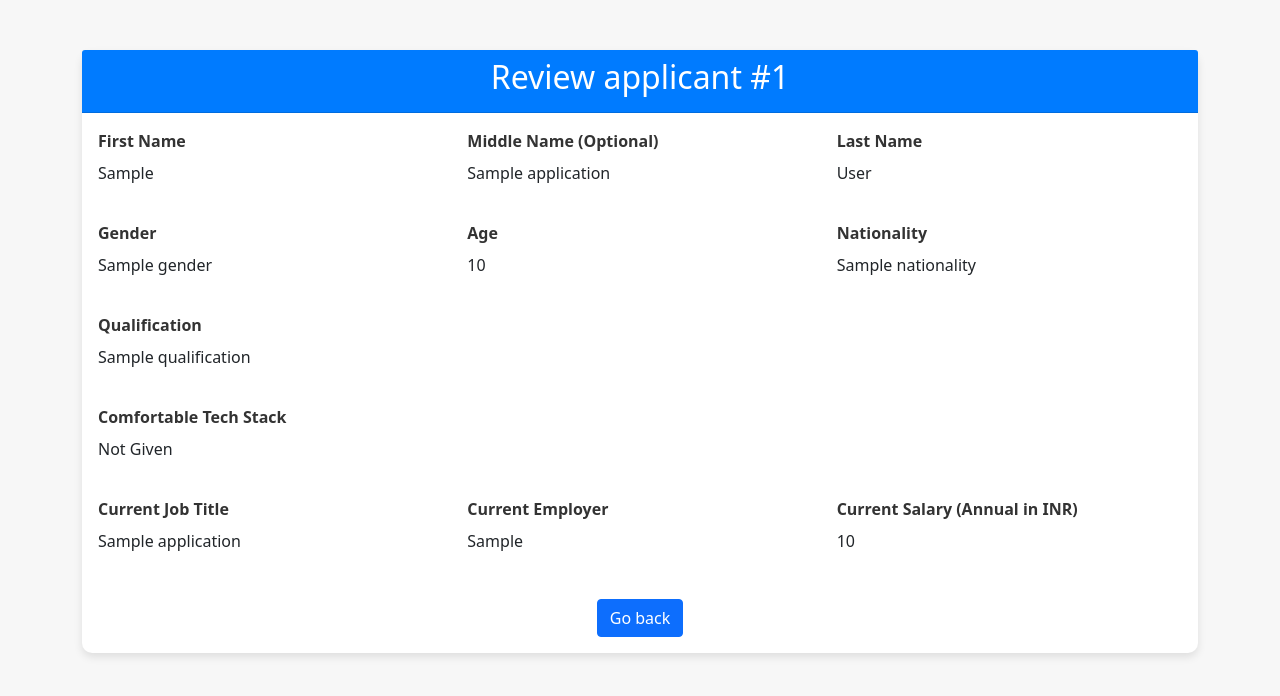
After one commit to ABKon2002/Careers-website-V2, a Flask app: template Templates/ApplicantDetails.html in a window 1280 px wide. The commit adds this page. Shown: the top 696 px of the page. Run offline with Flask 3, Linux system fonts and the light colour scheme; the template is opened without the code that fills it: most values are stand-ins (such as "Sample title", 1, 10 or a date in 2020).

Commit message:
Added review application page

```diff
--- /dev/null
+++ b/Templates/ApplicantDetails.html
@@ -0,0 +1,129 @@
+<!DOCTYPE html>
+<html lang="en">
+<head>
+    <meta charset="UTF-8">
+    <meta name="viewport" content="width=device-width, initial-scale=1.0">
+    <title>Review Applicant</title>
+    <link href="https://cdn.jsdelivr.net/npm/bootstrap@5.1.3/dist/css/bootstrap.min.css" rel="stylesheet">
+    <style>
+        body {
+            background-color: #f7f7f7;
+        }
+        .card {
+            margin-top: 30px;
+            border: none;
+            border-radius: 10px;
+            box-shadow: 0 4px 8px rgba(0,0,0,0.1);
+        }
+        .card-header {
+            background-color: #007bff;
+            color: white;
+            border-top-left-radius: 10px;
+            border-top-right-radius: 10px;
+        }
+        .form-label {
+            font-weight: bold;
+            color: #333;
+        }
+        .container {
+            margin-top: 50px;
+        }
+        .confirm-btn {
+            margin-top: 30px;
+        }
+        .row {
+            margin-bottom: 20px;
+        }
+    </style>
+</head>
+<body>
+
+    <div class="container">
+        <div class="card">
+            <div class="card-header text-center">
+                <h2>Review applicant #{{application['Application_ID']}}</h2>
+            </div>
+            <div class="card-body">
+                <!-- Name Details -->
+                <div class="row">
+                    <div class="col-md-4">
+                        <label class="form-label">First Name</label>
+                        <p>{{ application['First_name'] }}</p>
+                    </div>
+                    <div class="col-md-4">
+                        <label class="form-label">Middle Name (Optional)</label>
+                        {% if application['Middle_name'] %}
+                            <p>{{ application['Middle_name'] }}</p>
+                        {% else %}
+                            <p> - </p>
+                        {% endif %}
+                    </div>
+                    <div class="col-md-4">
+                        <label class="form-label">Last Name</label>
+                        <p>{{ application['Last_name'] }}</p>
+                    </div>
+                </div>
+
+                <!-- Personal Info -->
+                <div class="row">
+                    <div class="col-md-4">
+                        <label class="form-label">Gender</label>
+                        <p>{{ application['Gender'] }}</p>
+                    </div>
+                    <div class="col-md-4">
+                        <label class="form-label">Age</label>
+                        <p>{{ application['Age'] }}</p>
+                    </div>
+                    <div class="col-md-4">
+                        <label class="form-label">Nationality</label>
+                        <p>{{ application['Nationality'] }}</p>
+                    </div>
+                </div>
+
+                <!-- Qualification -->
+                <div class="row">
+                    <div class="col-md-12">
+                        <label class="form-label">Qualification</label>
+                        <p>{{ application['Qualification'] }}</p>
+                    </div>
+                </div>
+
+                <!-- Comfortable Tech Stack -->
+                <div class="row">
+                    <div class="col-md-12">
+                        <label class="form-label">Comfortable Tech Stack</label>
+                        {% if application['Tech_stack'] %}
+                            <p>{{', '.join(application['Tech_stack']) }}</p>
+                        {% else %}
+                            <p> Not Given </p>
+                        {% endif %}
+                    </div>
+                </div>
+
+                <!-- Current Job -->
+                <div class="row">
+                    <div class="col-md-4">
+                        <label class="form-label">Current Job Title</label>
+                        <p>{{ application['Current_title'] }}</p>
+                    </div>
+                    <div class="col-md-4">
+                        <label class="form-label">Current Employer</label>
+                        <p>{{ application['Current_employer'] }}</p>
+                    </div>
+                    <div class="col-md-4">
+                        <label class="form-label">Current Salary (Annual in INR)</label>
+                        <p>{{ application['Current_salary'] }}</p>
+                    </div>
+                </div>
+
+                <!-- Confirm Button -->
+                <div class="text-center confirm-btn">
+                    <a href="/applications" class="btn btn-primary">Go back</a>
+                </div>
+            </div>
+        </div>
+    </div>
+
+    <script src="https://cdn.jsdelivr.net/npm/bootstrap@5.1.3/dist/js/bootstrap.bundle.min.js"></script>
+</body>
+</html>
--- a/Templates/adminDashboard.html
+++ b/Templates/adminDashboard.html
@@ -46,7 +46,7 @@
         <div class="row">
             <!-- View Applications Card -->
             <div class="col-md-4">
-                <a href="" class="text-decoration-none">
+                <a href="/applications" class="text-decoration-none">
                     <div class="card">
                         <div class="card-icon">
                             <i class="bi bi-file-earmark-text-fill"></i>
--- a/app.py
+++ b/app.py
@@ -133,9 +133,23 @@ def confirm_submission(ID):
     DO.add_application_to_DB(ID, data)
     return render_template('applicationSuccess.html', ID = ID)
 
-@app.route("/admin")
+@app.route("/admin")   # Make it require login
 def admin_dashboard():
     return render_template('adminDashboard.html')
 
+@app.route("/applications")     # Make it require login
+def view_applications():
+    JobList = DO.applications_by_job()
+    return render_template('Applicationview.html', applications_by_job = JobList)
+
+@app.route("/applicant/<app_ID>/review")
+def review_applicant(app_ID):
+    application = DO.loadApplication(app_ID)
+    application = dict(application)
+    if application['Tech_stack']:
+        application['Tech_stack'] = list(application['Tech_stack'].split('. '))
+    return render_template('ApplicantDetails.html', application = application)
+
+
 if __name__ == "__main__":
     app.run(host = "0.0.0.0", debug = True)
```
Also changed, not shown: Templates/Applicationview.html (+14 -7 lines), database.py (+41 -2 lines).
